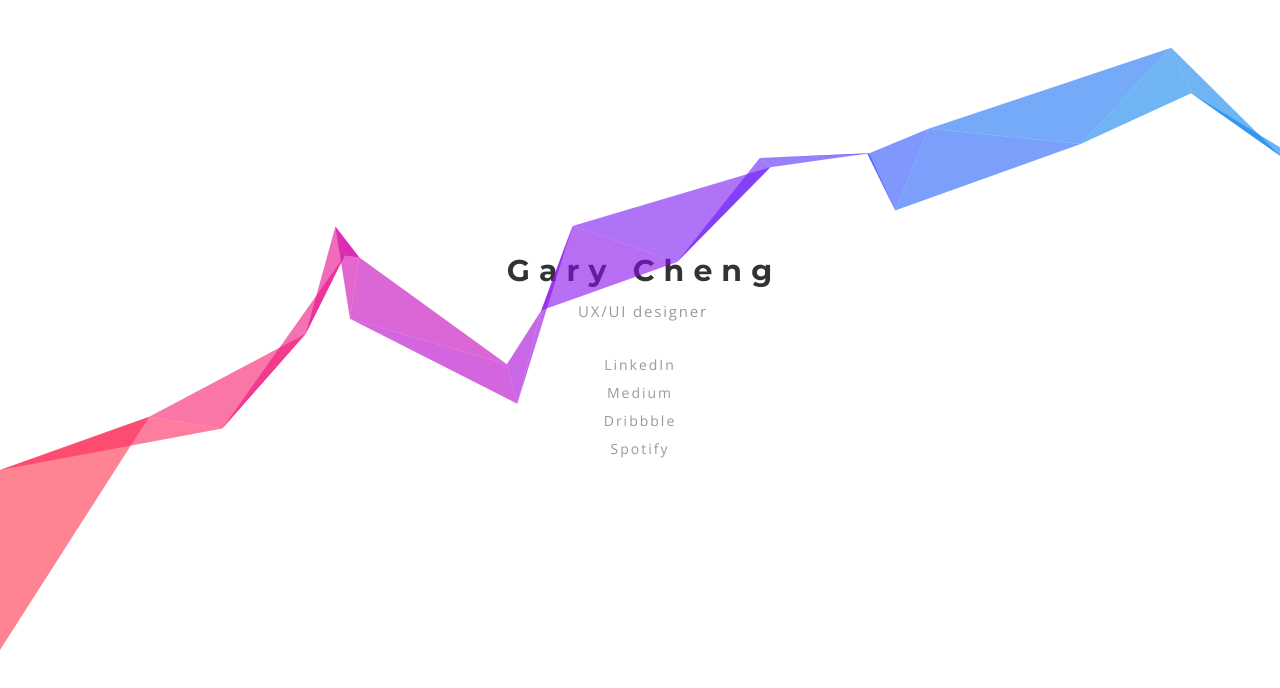
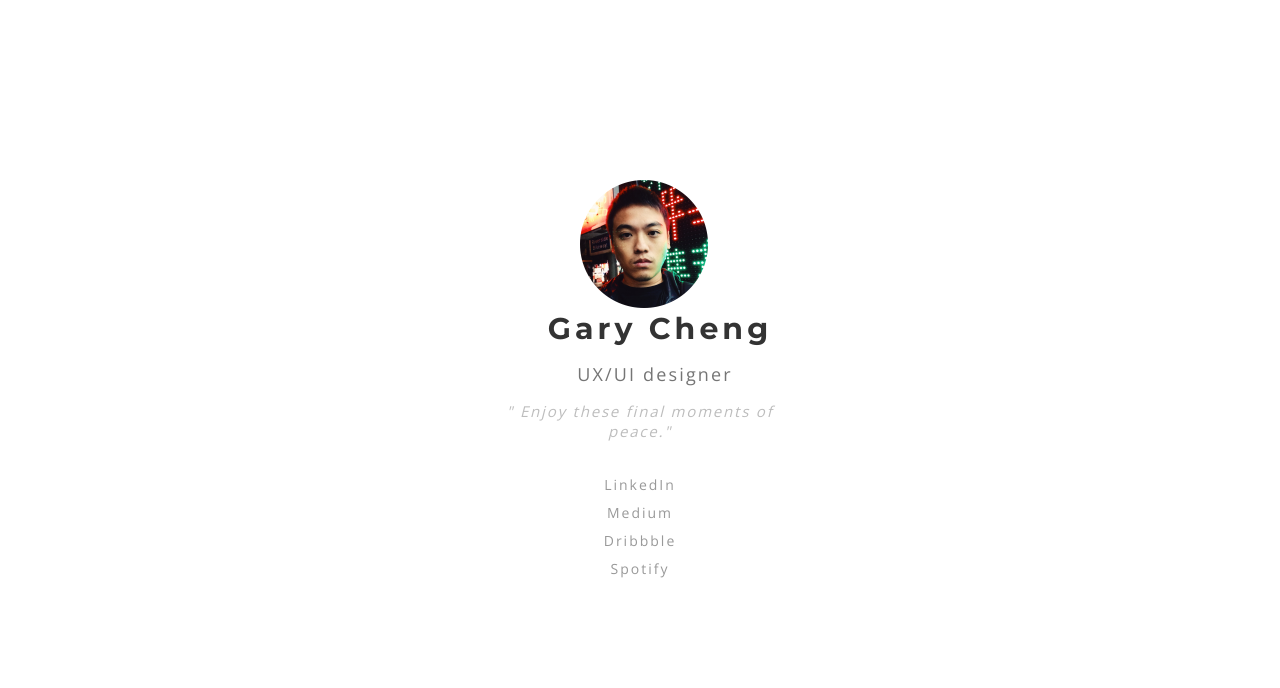
Before and after one commit to yra99ary/yra99ary.github.io, a plain HTML site: page index.html in a window 1280 px wide. Drawn offline with nearby package versions, Linux system fonts and the light colour scheme.

Commit message:
update3
version 1.0

```diff
--- a/index.html
+++ b/index.html
@@ -1,21 +1,35 @@
 <!DOCTYPE html>
-<html>
+<html lang="en-US">
     <head>
+        <meta charset="utf-8">
         <title>yra99ary</title>
-        <meta http-equiv="Content-Type" content="text/html; charset=UTF-8">
-        <meta name="viewport" content="initial-scale=1, maximum-scale=1, user-scalable=no">
+        <meta name="viewport" content="width=device-width, initial-scale=1.0">
         <link rel="icon" href="icon/favicon.ico" type="image/x-icon">
         <link href='http://fonts.googleapis.com/css?family=Open+Sans|Montserrat:700' rel='stylesheet' type='text/css'>
+
         <style>
             html, body {
                 overflow: hidden;
                 margin: 0;
             }
+            img{
+                position: absolute;
+                left: 0;
+                width: 128px;
+                align="center";
+                top: 50%;
+                left: 50%;
+                margin-left: -60px;
+                margin-top: -220px;
+                -webkit-user-select: none;
+                -moz-user-select: none;
+                user-select: none;
+            }
             body {
                 font-family: 'Open Sans', 'Helvetica Neue', 'Hiragino Sans GB', 'LiHei Pro', Arial, sans-serif;
                 color: #333;
             }
-            #wrapper {
+            #main {
                 position: absolute;
                 left: 0;
                 width: 320px;
@@ -23,7 +37,7 @@
                 top: 50%;
                 left: 50%;
                 margin-left: -160px;
-                margin-top: -160px;
+                margin-top: -100px;
                 -webkit-user-select: none;
                 -moz-user-select: none;
                 user-select: none;
@@ -32,17 +46,26 @@
                 font-family: 'sans-serif','Montserrat', 'Helvetica Neue', Arial;
                 font-weight: 700;
                 font-size: 30px;
-                letter-spacing: 9px;
+                letter-spacing: 4px;
+                margin: 10px;
+                left: 20px;
 
-                margin: 12px 0;
-                left: 4px;
             }
             h2 {
-                color: #999;
+                color: #757575;
+                font-weight: normal;
+                font-size: 18px;
+                letter-spacing: .12em;
+                margin-bottom: 10px;
+                left: 15px;
+            }
+            h3 {
+                color: #bdbdbd;
                 font-weight: normal;
                 font-size: 15px;
                 letter-spacing: .12em;
                 margin-bottom: 30px;
+                font-style:italic;
                 left: 3px;
             }
             h1, h2 {
@@ -54,6 +77,22 @@
                 margin: 0;
                 letter-spacing: 2px;
             }
+
+            #footer {
+                 position: absolute;
+                left: 0;
+                width: 320px;
+                text-align: center;
+                top: 50%;
+                left: 50%;
+                margin-left: -160px;
+                margin-top: 320px;
+               -webkit-user-select: none;
+                -moz-user-select: none;
+                user-select: none;
+
+            }
+
             canvas {
                 position: absolute;
                 top: 0;
@@ -71,79 +110,37 @@
             a:hover {
                 color: #333;
             }
+
+
         </style>
-        <script type="text/javascript">
 
-          var _gaq = _gaq || [];
-          _gaq.push(['_setAccount', 'UA-38965494-1']);
-          _gaq.push(['_setDomainName', 'evanyou.me']);
-          _gaq.push(['_trackPageview']);
 
-          (function() {
-            var ga = document.createElement('script'); ga.type = 'text/javascript'; ga.async = true;
-            ga.src = ('https:' == document.location.protocol ? 'https://ssl' : 'http://www') + '.google-analytics.com/ga.js';
-            var s = document.getElementsByTagName('script')[0]; s.parentNode.insertBefore(ga, s);
-          })();
-
-        </script>
     </head>
     <body>
-        <div id="wrapper">
+        <div id="profile">
+            <img src="icon/profile.png" >
+        </div>
+        <div id="main">
+
             <h1>Gary Cheng</h1>
             <h2>UX/UI designer</h2>
+            <h3>" Enjoy these final moments of peace." </h3>
+
             <p><a href="https://tw.linkedin.com/in/yra99ary" target="_blank">LinkedIn</a></p>
             <p><a href="https://medium.com/@yra99ary" target="_blank">Medium</a></p>
             <p><a href="https://dribbble.com/yra99ary" target="_blank">Dribbble</a></p>
             <p><a href="https://open.spotify.com/user/yraggary/playlist/7qzSbVJmvbyzv3zj8WARfD" target="_blank">Spotify</a></p>
 
         </div>
+        <div id="footer">
+            <footer>
+
+            </footer>
+        </div>
         <canvas></canvas>
-        <script>
-            document.addEventListener('touchmove', function (e) {
-                e.preventDefault()
-            })
-            var c = document.getElementsByTagName('canvas')[0],
-                x = c.getContext('2d'),
-                pr = window.devicePixelRatio || 1,
-                w = window.innerWidth,
-                h = window.innerHeight,
-                f = 90,
-                q,
-                m = Math,
-                r = 0,
-                u = m.PI*2,
-                v = m.cos,
-                z = m.random
-            c.width = w*pr
-            c.height = h*pr
-            x.scale(pr, pr)
-            x.globalAlpha = 0.6
-            function i(){
-                x.clearRect(0,0,w,h)
-                q=[{x:0,y:h*.7+f},{x:0,y:h*.7-f}]
-                while(q[1].x<w+f) d(q[0], q[1])
-            }
-            function d(i,j){
-                x.beginPath()
-                x.moveTo(i.x, i.y)
-                x.lineTo(j.x, j.y)
-                var k = j.x + (z()*2-0.25)*f,
-                    n = y(j.y)
-                x.lineTo(k, n)
-                x.closePath()
-                r-=u/-50
-                x.fillStyle = '#'+(v(r)*127+128<<16 | v(r+u/3)*127+128<<8 | v(r+u/3*2)*127+128).toString(16)
-                x.fill()
-                q[0] = q[1]
-                q[1] = {x:k,y:n}
-            }
-            function y(p){
-                var t = p + (z()*2-1.1)*f
-                return (t>h||t<0) ? y(p) : t
-            }
-            document.onclick = i
-            document.ontouchstart = i
-            i()
-        </script>
+
+
+
     </body>
+
 </html>
```
Also changed, not shown: icon/profile.png (added).
